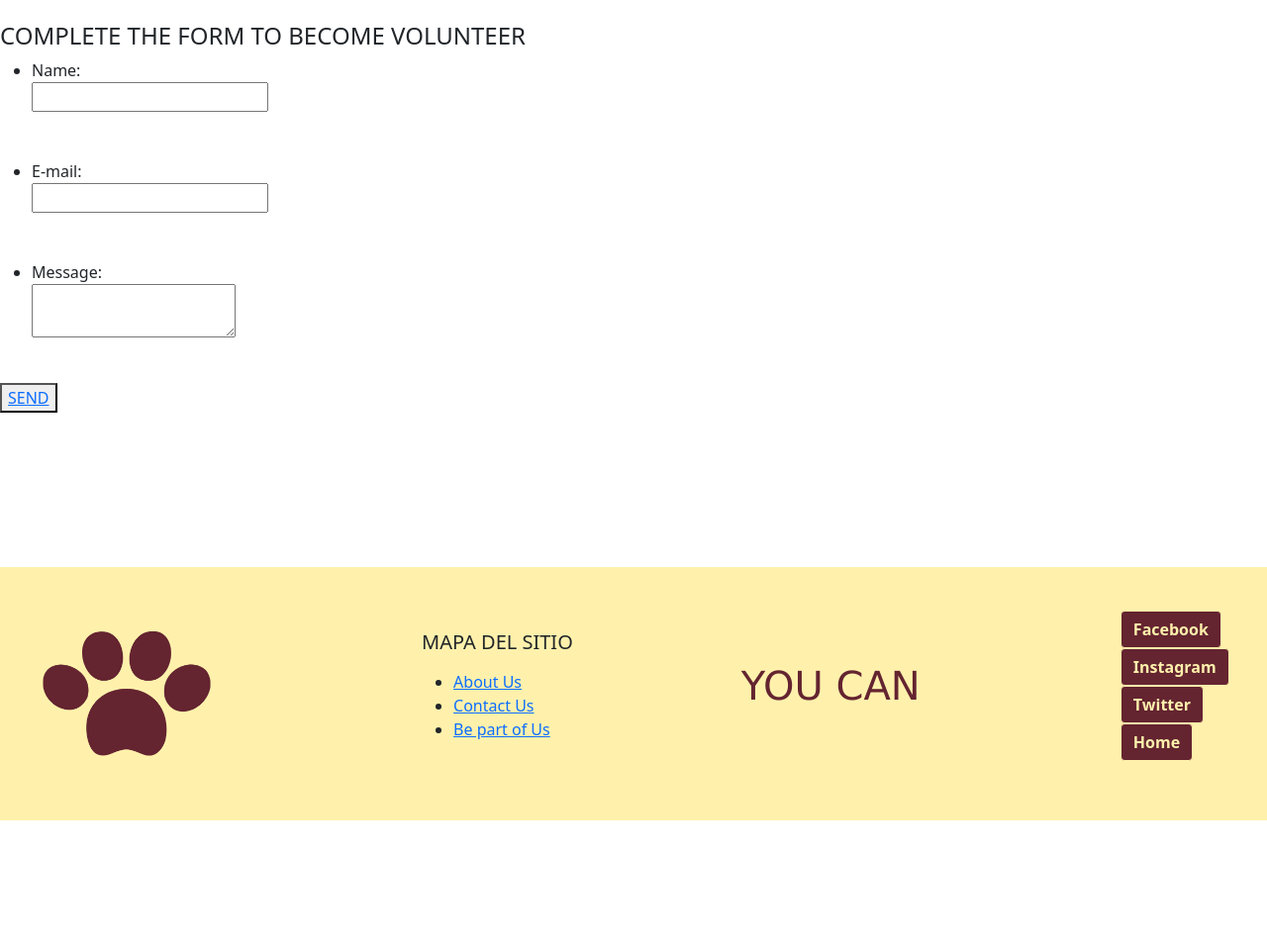
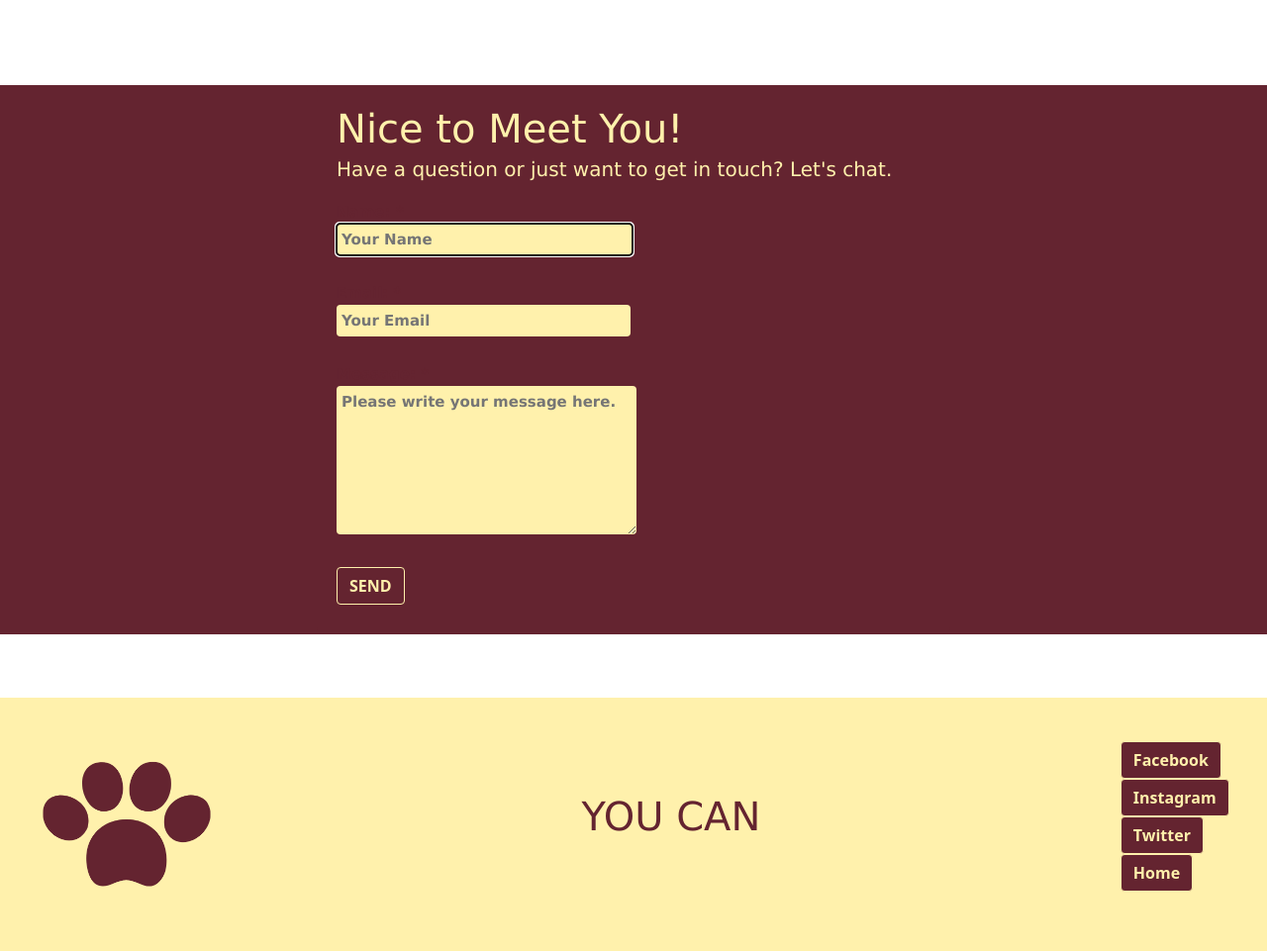
Before and after one commit to Maymirabelli/proyectofinal, a website: page Sites/volunteer.html in a window 1280 px wide. Shown: the part 1045-2006 px from the top of the page at 99% size. Before the commit the page ends 1874 px from the top, so only its background shows below. Drawn offline with nearby package versions, Linux system fonts and the light colour scheme; grey boxes are pictures that could not be loaded.

Commit message:
linksform

```diff
--- a/Sites/volunteer.html
+++ b/Sites/volunteer.html
@@ -84,38 +84,39 @@
 
   </div>
 
-  <section class="contactanos">
+  <section class=container-form>
+    <div id="contact-form">
+      <div>
+        <h1 class="contact-form__titulo">Nice to Meet You!</h1>
+        <h5 class="contact-form__titulo1">Have a question or just want to get in touch? Let's chat.</h5>
+      </div>
 
-    <h4> COMPLETE THE FORM TO BECOME VOLUNTEER</h4>
 
-    <div id="contacto">
+        <form method="post" action="/">
+          <div>
+              <label for="name">
+                <span class="required">Name: *</span>
+                <input type="text" id="name" name="name" value="" placeholder="Your Name" required="required" tabindex="1" autofocus="autofocus" />
+              </label>
+          </div>
+          <div>
+              <label for="email">
+                <span class="required">Email: *</span>
+                <input type="email" id="email" name="email" value="" placeholder="Your Email" tabindex="2" required="required" />
+              </label>
+          </div>
 
-            <!--SECCION FORMULARIOS WEB-->
 
-        <section class="formulario">
-
-                <ul>
-                <li class="formulario__campos">
-                  <label for="name">Name:</label><br>
-                  <input type="text" id="name" name="user_name"><br></br>
-                </li>
-                <br>
-                <li class= "formulario__campos" >
-                  <label for="mail">E-mail:</label><br>
-                  <input type="email" id="mail" name="user_mail"> <br></br>
-                </li>
-                <br>
-                <li class= "formulario__campos">
-                  <label for="msg">Message:</label><br>
-                  <textarea id="msg" name="user_message"></textarea> <br></br>
-                </li>
-                </ul>
-                <button class="botonaccion__form"> <a href="./Sites/thankyou.html">SEND</a> </button>
-
-        </section>
-        <section class="locationmap">
-          <iframe   class="locationmap__map" src="https://www.google.com/maps/embed?pb=!1m18!1m12!1m3!1d1801628.1092289279!2d-81.77135396557058!3d28.121975313756458!2m3!1f0!2f0!3f0!3m2!1i1024!2i768!4f13.1!3m3!1m2!1s0x88de0fcb6cd26ab9%3A0x7c7263d51fa10e2b!2s1840%20Sarno%20Rd%2C%20Melbourne%2C%20FL%2032935%2C%20EE.%20UU.!5e0!3m2!1ses-419!2sar!4v1624220592362!5m2!1ses-419!2sar" loading="lazy"></iframe>
-        </section>
+          <div>
+              <label for="message">
+                <span class="required">Message: *</span>
+                <textarea id="message" name="message" placeholder="Please write your message here." tabindex="5" required="required"></textarea>
+              </label>
+          </div>
+          <div>
+            <a href= "../Sites/thankyou.html" class="btn btn-primary"> SEND</a>
+          </div>
+        </form>
 
     </div>
   </section>
@@ -124,21 +125,7 @@
     <!--LOGO A LA IZQUIERDA-->
    <img class="footer__logo2" src="../Img/logo2.png" style= "width: 20vw" alt="logo" />
    <!--NOMBRE WEB CENTRADO-->
-   <div class="sitemap">
-     <h5> MAPA DEL SITIO</h5>
-    <p>
-      <ul>
-        <li>
-          <a href="#presentacion"> About Us</a>
-        </li>
-        <li>
-          <a href="#formulario"> Contact Us</a>
-        </li>
-        <li>
-          <a href="#participacion"> Be part of Us</a>
-        </li>
-      </ul>
-  </div>
+
    <P class="footer__titulo">YOU CAN</P>
    <!--MENU RRSS-->
    <div class="footer__botones">
```
Also changed, not shown: Sites/adopt.html (+30 -43 lines), Sites/moreinfo.html (+30 -42 lines), Sites/transit.html (+31 -44 lines).
